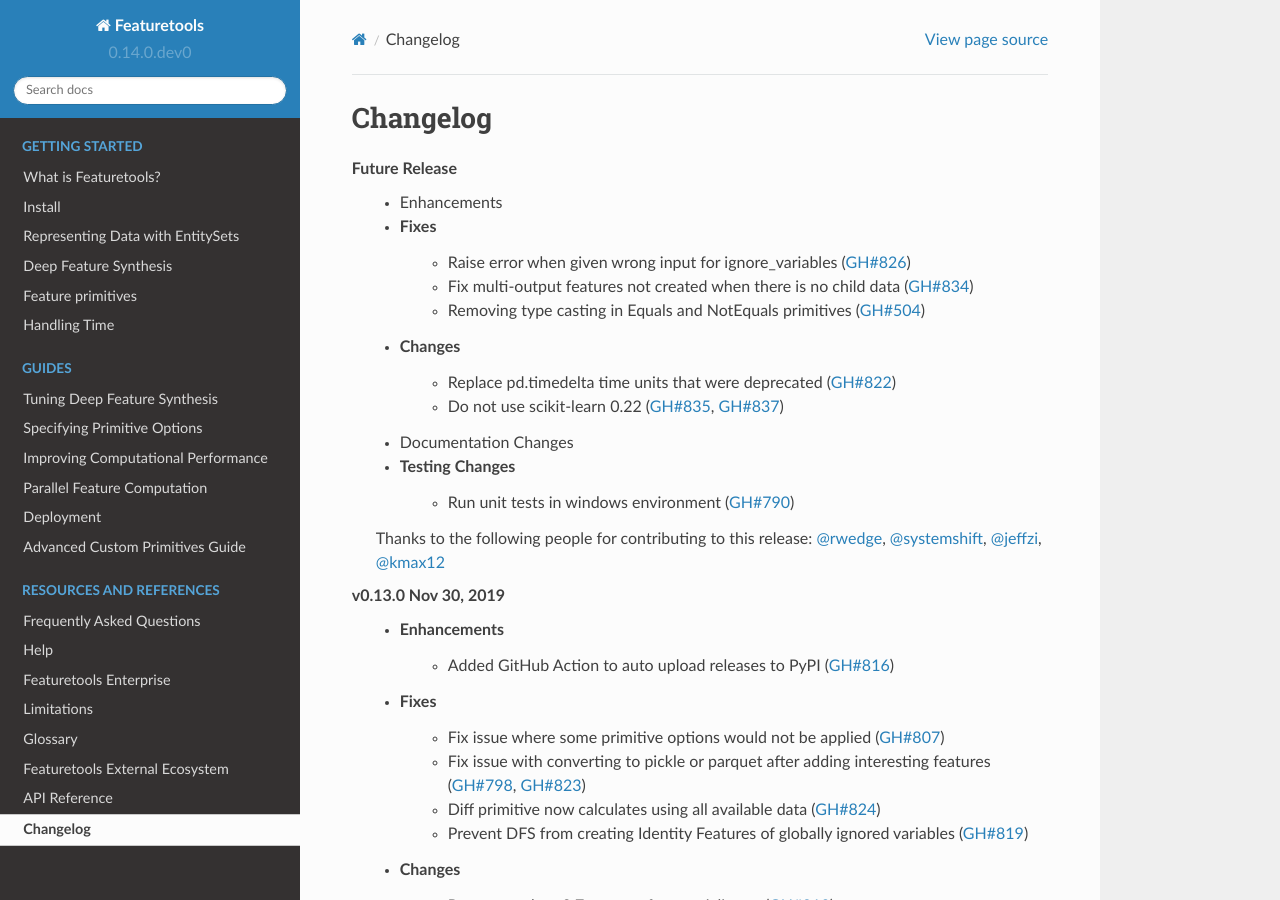
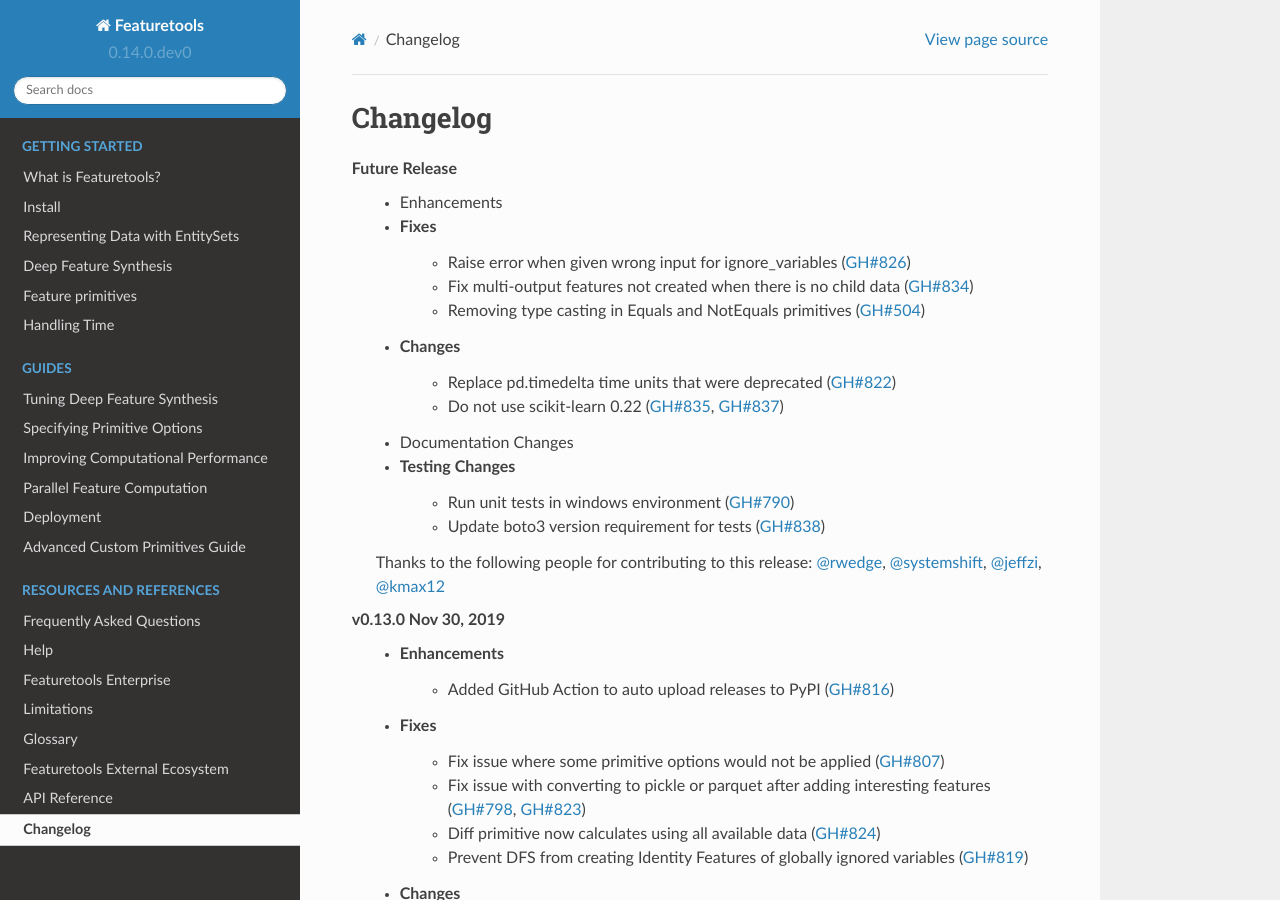
Before and after one commit to alteryx/featuretools, a Sphinx documentation site: the page built from docs/source/changelog.rst, in a window 1280 px wide and 900 px high. Built offline with Sphinx 7.4.7 and the Read the Docs theme 2.0.0, drawn with Linux system fonts in a browser that asks for light colours; pages that are not in the unit, such as notebooks, are missing from menus; the version number is read from the project's files by our own code.

Commit message:
update changelog

```diff
--- a/docs/source/changelog.rst
+++ b/docs/source/changelog.rst
@@ -14,6 +14,7 @@
     * Documentation Changes
     * Testing Changes
         * Run unit tests in windows environment (:pr:`790`)
+        * Update boto3 version requirement for tests (:pr:`838`)
 
     Thanks to the following people for contributing to this release:
     :user:`rwedge`, :user:`systemshift`, :user:`jeffzi`, :user:`kmax12`
```
